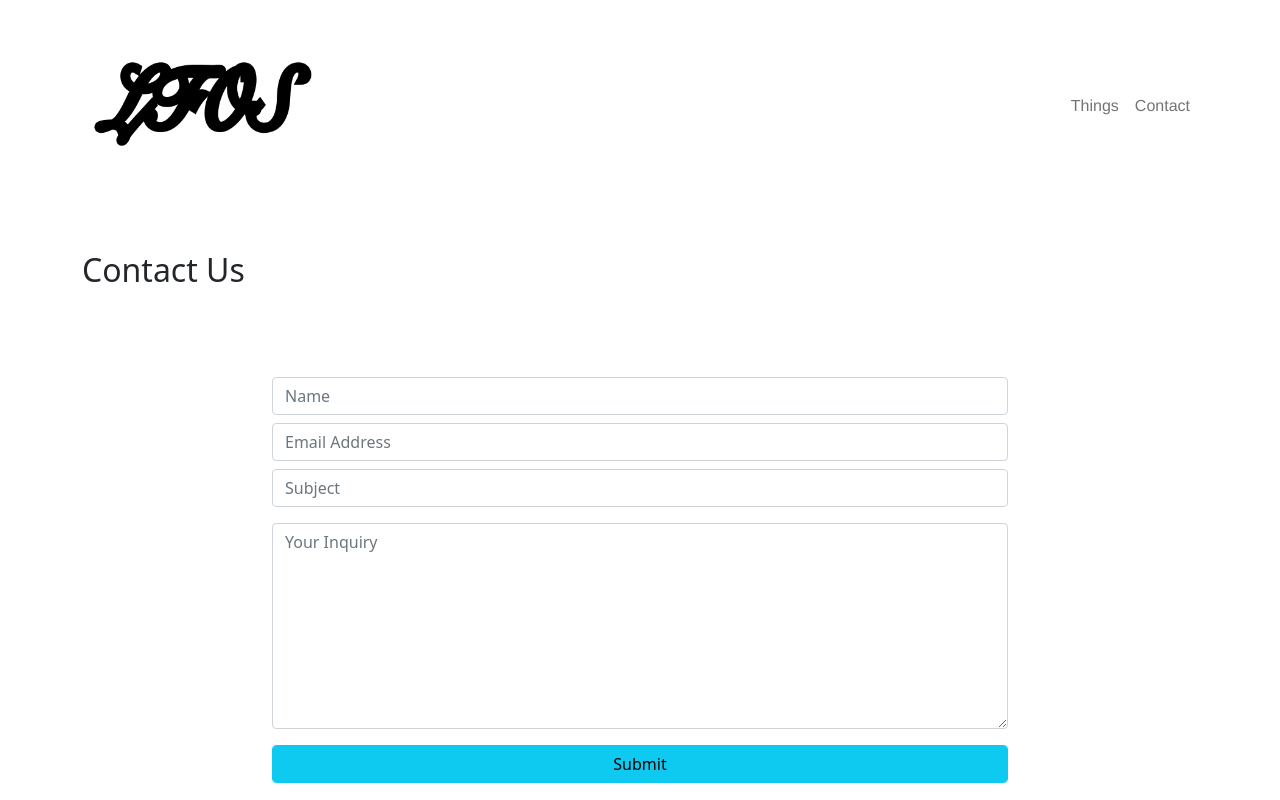
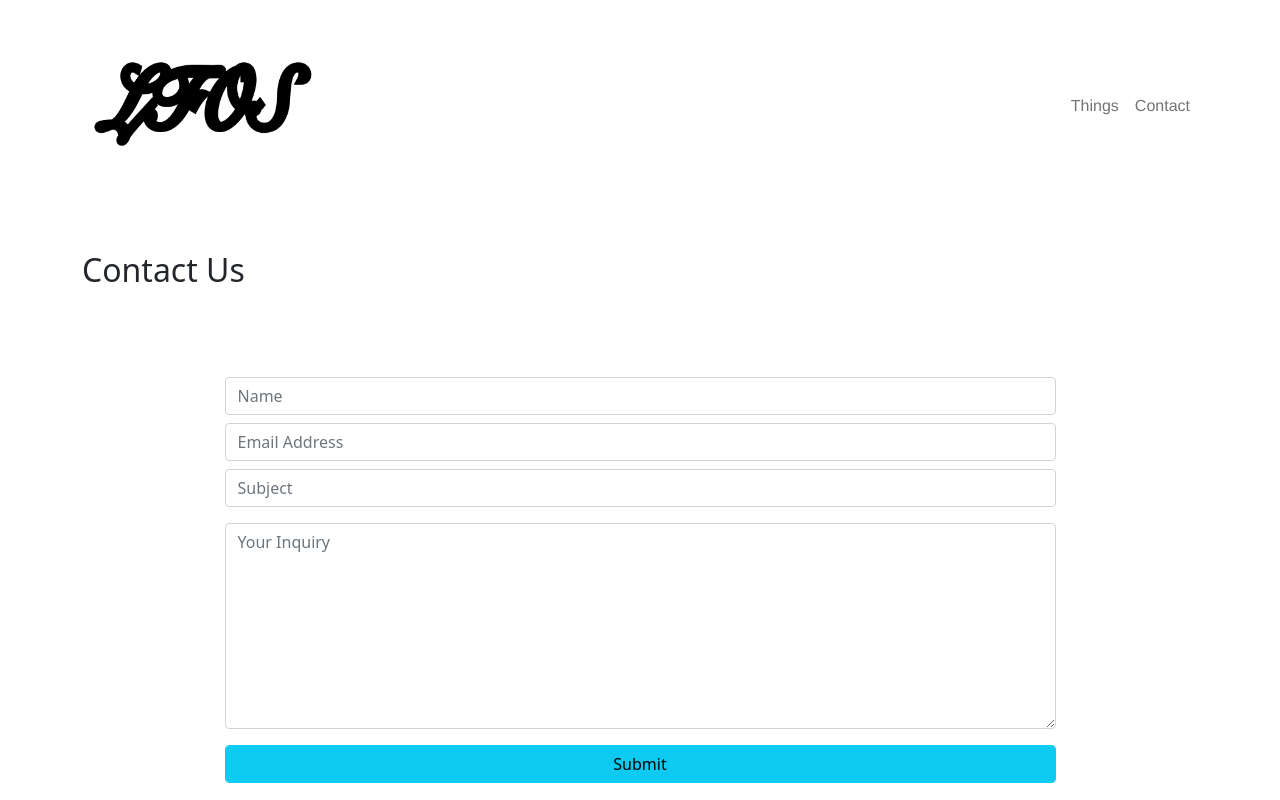
Before and after one commit to alecnoonan30/react-lfos, a React (Create React App) app: page /contact in a window 1280 px wide. Shown: the top 800 px of the page. Built offline with nearby package versions, Linux system fonts and the light colour scheme.

Commit message:
grid contact update

```diff
--- a/src/components/contact.js
+++ b/src/components/contact.js
@@ -42,19 +42,19 @@ export default function ContactUs() {
             <h2 className="contheader">Contact Us</h2>
                 <form onSubmit={sendEmail}>
                     <Row>
-                        <Col className="col-8 pt-4 form-group mx-auto">
+                        <Col className="col-9 pt-4 form-group mx-auto">
                             <input type="text" className="form-control" placeholder="Name" name="name" />
                         </Col>
-                        <Col className="col-8 form-group pt-2 mx-auto">
+                        <Col className="col-9 form-group pt-2 mx-auto">
                             <input type="email" className="form-control" placeholder="Email Address" name="email" />
                         </Col>
-                        <Col className="col-8 form-group pt-2 mx-auto">
+                        <Col className="col-9 form-group pt-2 mx-auto">
                             <input type="text" className="form-control" placeholder="Subject" name="subject" />
                         </Col>
-                        <Col className="col-8 form-group pt-3 mx-auto">
+                        <Col className="col-9 form-group pt-3 mx-auto">
                             <textarea className="form-control" id="" cols="10" rows="8" placeholder="Your Inquiry" name="message"></textarea>
                         </Col>
-                        <Col className="col-8 pt-3 pb-4 mx-auto">
+                        <Col className="col-9 pt-3 pb-4 mx-auto">
                             <input type="submit" className="btn btn-info form-control" value="Submit"></input>
                         </Col>
                     </Row>
```
